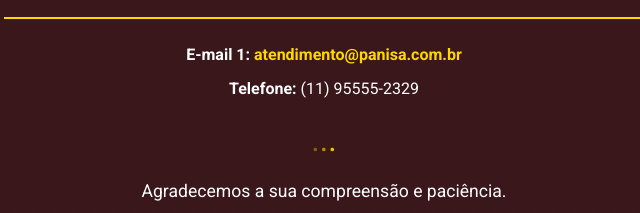
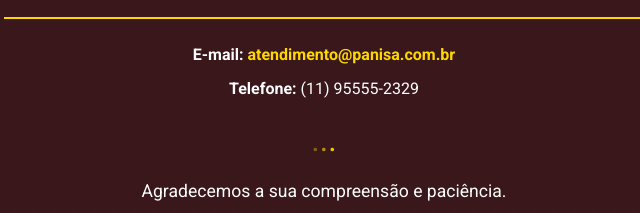
Before and after one commit to plataformadoti/panisa, a plain HTML site: page index.html in a window 1280 px wide. Shown: the part 557-770 px from the top of the page, 316-956 px from the left. Drawn offline with Linux system fonts and the light colour scheme.

Commit message:
Update index.html

```diff
--- a/index.html
+++ b/index.html
@@ -20,7 +20,7 @@
         <p>Informamos que o site da Panisa Sociedade de Advogados encontra-se temporariamente indisponível para manutenção. Estamos trabalhando para restabelecer o acesso o mais breve possível e pedimos desculpas por qualquer inconveniente que isso possa causar.</p>
         <p>Durante este período, para quaisquer dúvidas, informações ou necessidades urgentes, por favor, entre em contato conosco através dos seguintes canais:</p>
         <div class="contact-info">
-            <p><strong>E-mail 1:</strong> <a href="mailto:atendimento@panisa.com.br">atendimento@panisa.com.br</a></p>
+            <p><strong>E-mail:</strong> <a href="mailto:atendimento@panisa.com.br">atendimento@panisa.com.br</a></p>
             <p><strong>Telefone:</strong> (11) 95555-2329</p>
         </div>
         <div class="loading-dots">
```
